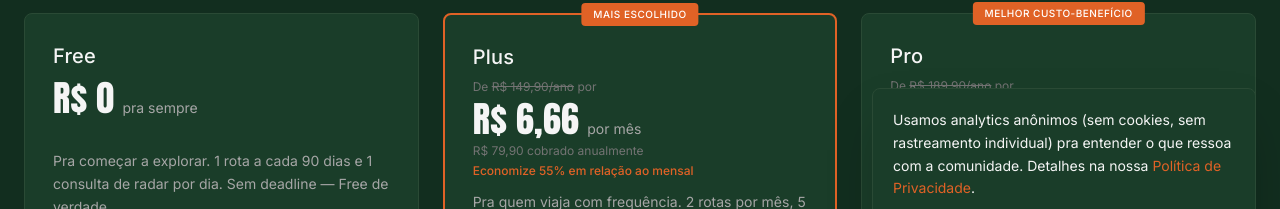
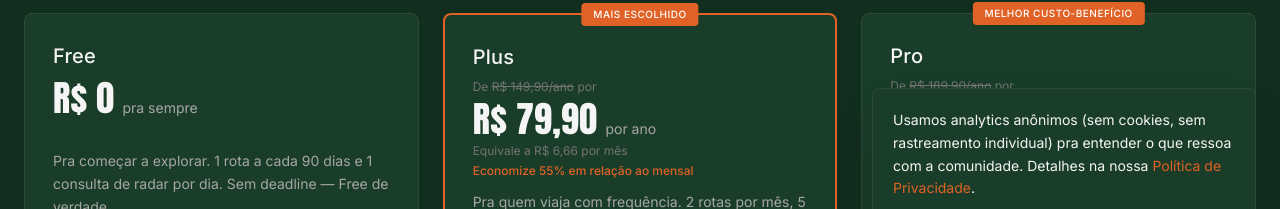
Before and after one commit to rangel2010/gtoverlander-site, a Next.js app: page /planos in a window 1280 px wide. Shown: the part 507-716 px from the top of the page. Built offline with nearby package versions, Linux system fonts and the light colour scheme; no server answers.

Commit message:
Cards de plano: ancora no anual com equivalente mensal abaixo

```diff
--- a/components/sections/plans-cards.tsx
+++ b/components/sections/plans-cards.tsx
@@ -110,12 +110,15 @@ export function PlansCards() {
         {plans.map((p) => {
           const isAnnual = billing === 'anual';
           const isPaid = p.monthlyPrice > 0;
-          const displayPrice =
-            isAnnual && isPaid ? p.annualPrice / 12 : p.monthlyPrice;
-          const periodLabel = !isPaid ? 'pra sempre' : 'por mês';
+
+          // Anual: valor cheio anual = número grande (anchor); equivalência mensal = pequeno embaixo
+          // Mensal: valor mensal = número grande
+          const displayPrice = isAnnual && isPaid ? p.annualPrice : p.monthlyPrice;
+          const periodLabel = !isPaid ? 'pra sempre' : isAnnual ? 'por ano' : 'por mês';
+          const perMonth = isAnnual && isPaid ? p.annualPrice / 12 : 0;
           const annualNote =
             isPaid && isAnnual
-              ? `${formatPrice(p.annualPrice)} cobrado anualmente`
+              ? `Equivale a ${formatPrice(perMonth)} por mês`
               : null;
           const showSavings = isPaid && isAnnual;
           const savingsPct = showSavings
```
